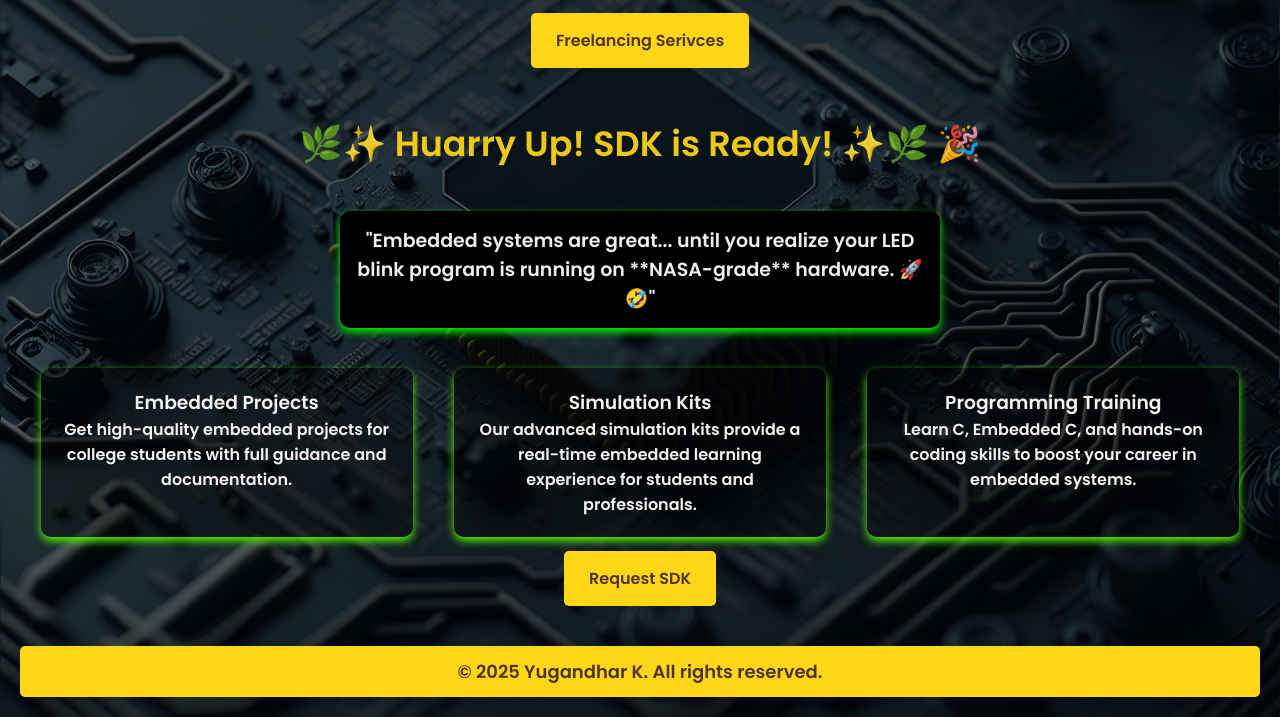
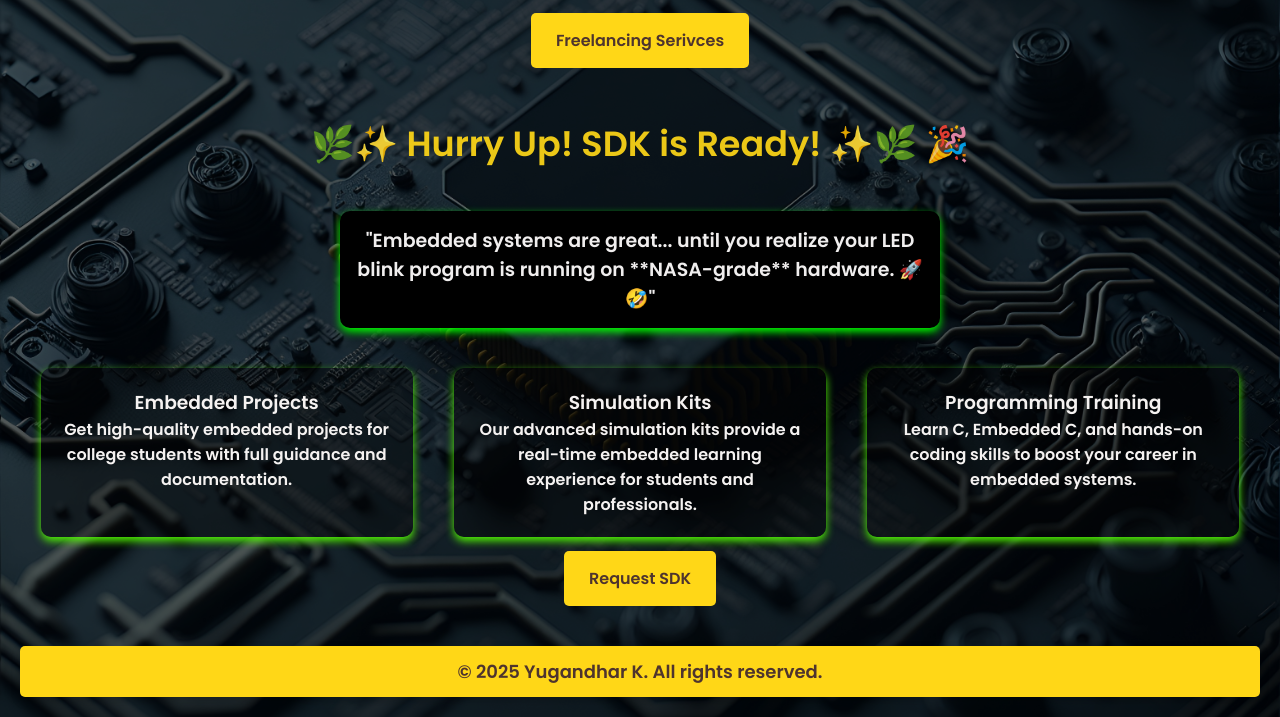
Before and after one commit to Yugandhar2k1/portfolio-website, a plain HTML site: page index.html in a window 1280 px wide. Shown: the part 171-888 px from the top of the page. Drawn offline with Linux system fonts and the light colour scheme.

Commit message:
Update index.html

```diff
--- a/index.html
+++ b/index.html
@@ -243,7 +243,7 @@
     </div>
 
     <!-- Animated Welcome -->
-    <h1 class="welcome">🌿✨ Huarry Up! SDK is Ready! ✨🌿 🎉</h1>
+    <h1 class="welcome">🌿✨ Hurry Up! SDK is Ready! ✨🌿 🎉</h1>
 
     <!-- Funny Quote -->
     <p class="funny-quote">
```
